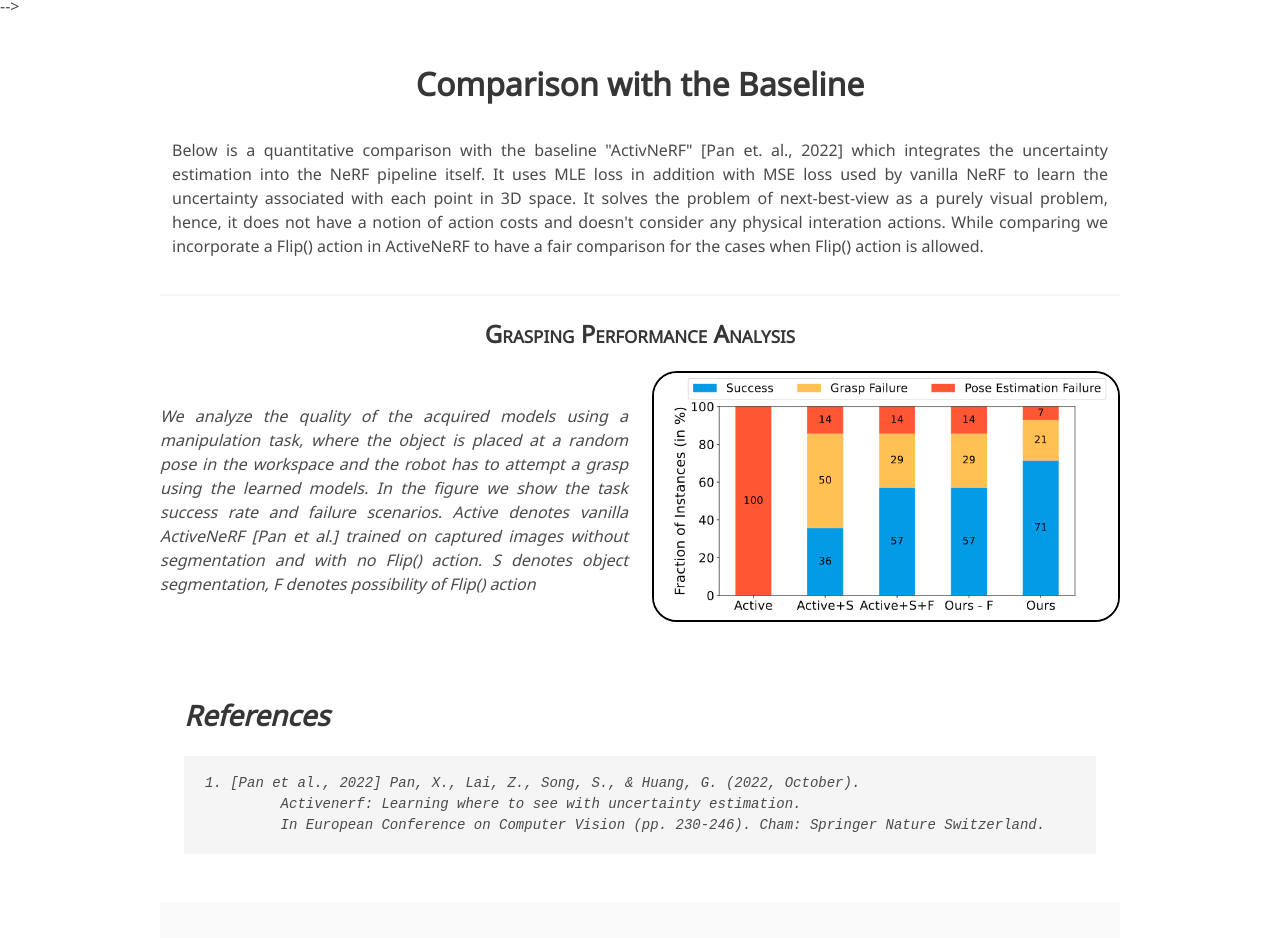
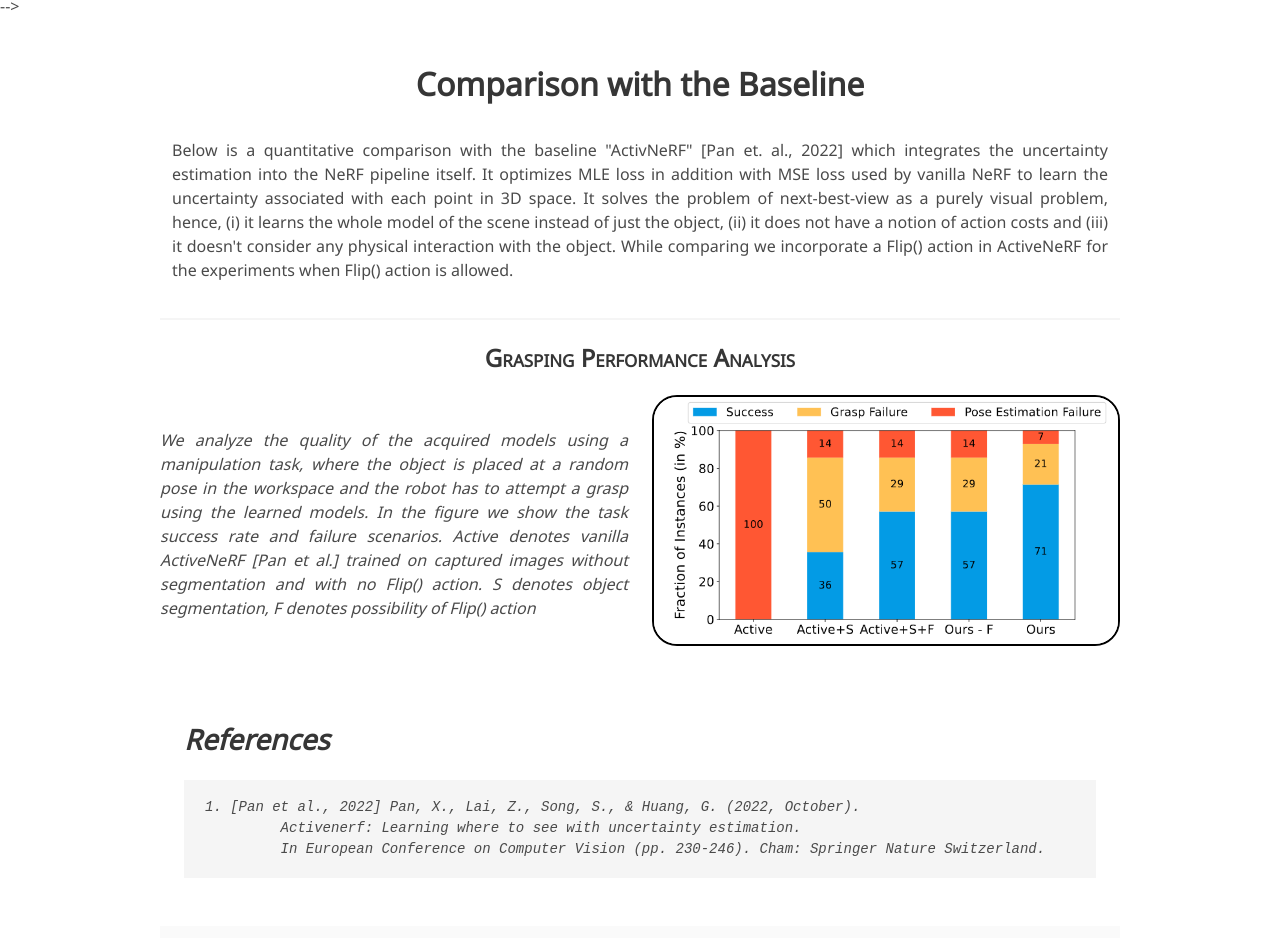
Before and after one commit to ActNeRF/actnerf.github.io, a plain HTML site: page index.html in a window 1280 px wide. Shown: the part 3194-4132 px from the top of the page. Drawn offline with nearby package versions, Linux system fonts and the light colour scheme; some icons are missing; a web font is replaced by a local one.

Commit message:
baseline text update

```diff
--- a/index.html
+++ b/index.html
@@ -306,7 +306,7 @@
       <h2 class="title is-3 has-text-centered">Comparison with the Baseline</h2>
       <div class="column has-text-justified">
         <p>
-          Below is a quantitative comparison with the baseline "ActivNeRF" [Pan et. al., 2022] which integrates the uncertainty estimation into the NeRF pipeline itself. It uses MLE loss in addition with MSE loss used by vanilla NeRF to learn the uncertainty associated with each point in 3D space. It solves the problem of next-best-view as a purely visual problem, hence, it does not have a notion of action costs and doesn't consider any physical interation actions. While comparing we incorporate a Flip() action in ActiveNeRF to have a fair comparison for the cases when Flip() action is allowed.
+          Below is a quantitative comparison with the baseline "ActivNeRF" [Pan et. al., 2022] which integrates the uncertainty estimation into the NeRF pipeline itself. It optimizes MLE loss in addition with MSE loss used by vanilla NeRF to learn the uncertainty associated with each point in 3D space. It solves the problem of next-best-view as a purely visual problem, hence, (i) it learns the whole model of the scene instead of just the object, (ii) it does not have a notion of action costs and (iii) it doesn't consider any physical interaction with the object. While comparing we incorporate a Flip() action in ActiveNeRF for the experiments when Flip() action is allowed.
         </p>
       </div>
       <hr>
```
